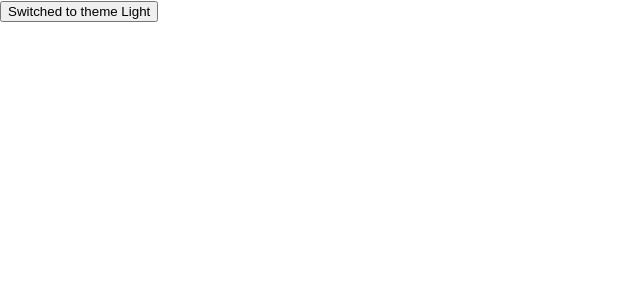
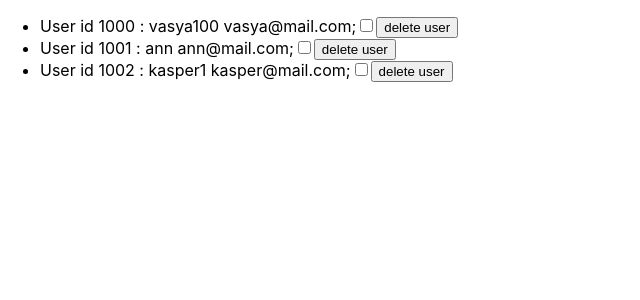
Before and after one commit to yevhenfc/redux-learn, a React (Create React App) app: page / in a window 1280 px wide. Shown: the top 300 px of the page, without its empty margins (0-640 px from the left). Built offline with nearby package versions, Linux system fonts and the light colour scheme.

Commit message:
UserListComponents

```diff
--- a/src/App.js
+++ b/src/App.js
@@ -1,12 +1,11 @@
 import './App.css';
 import React from 'react';
-// import Counter from './Components/Counter';
-import ThemeSwitcher from './Components/ThemeSwitcher';
+import UserList from './Components/UserList';
 
 export default function App() {
   return (
     <>
-      <ThemeSwitcher />
+      <UserList />
     </>
   );
 }
--- a/src/Components/UserList/index.jsx
+++ b/src/Components/UserList/index.jsx
@@ -1,7 +1,34 @@
-import React from 'react'
+import React from 'react';
+import { connect } from 'react-redux';
+import {deleteUser, updateUser} from '../../actions';
 
-export default function UserList() {
+const UserList = (props) => {
+  const {users, deleteAction, updateAction} = props;
+  const mapUsers = (u, index) => {
+    const deleteHandler = () => {deleteAction(u.id);}
+    const updateHandler = () => {updateAction({id: u.id, isPay: !u.isPay})}
   return (
-    <div>index</div>
+      <li key={u.id}>
+          User id {u.id} : {u.login} {u.email};
+          <input type="checkbox" checked={u.isPay} onChange={updateHandler} />
+          <button onClick={deleteHandler}>delete user</button>
+      </li>
+    )
+  }
+
+  return (
+    <ul>{users.map(mapUsers)}</ul>
   )
 }
+
+
+const mapStateToProps = (state) => state.user; // user reducer
+
+const mapDispatchToProps = (dispatch) => {
+  return{
+    deleteAction: id => {dispatch(deleteUser(id))},
+    updateAction: newData => {dispatch(updateUser(newData))},
+  };
+};
+
+export default connect(mapStateToProps, mapDispatchToProps) (UserList);
--- a/src/actions/index.js
+++ b/src/actions/index.js
@@ -1,5 +1,4 @@
 import ACTION_TYPES from "./actionTypes";
-
 export const add = () => ({type: ACTION_TYPES.COUNTER_ADD});
 export const sub = () => ({type: ACTION_TYPES.COUNTER_SUB});
 export const setStep = (newStep) => ({
@@ -7,34 +6,32 @@ export const setStep = (newStep) => ({
     value: newStep,
 });
 export const setTheme = (isLight) => ({
-        type: ACTION_TYPES.SET_THEME,
-        isLight: isLight,
+    type: ACTION_TYPES.SET_THEME,
+    isLight: isLight
 });
 
-export const createUser = (data) => {
-    return {
+export const createUser = (newUser) => {
+    return{
         type: ACTION_TYPES.CREATE_USER,
-        data: data,
+        data: newUser,
     }
 };
 
 export const updateUser = (newData) => {
-    return {
+    return{
         type: ACTION_TYPES.UPDATE_USER,
-        data: newData,
+        data: newData
     }
-};
-
+}
 export const deleteUser = (id) => {
-    return {
+    return{
         type: ACTION_TYPES.DELETE_USER,
         id: id,
     }
-};
-
+}
 export const getUser = (id) => {
-    return {
+    return{
         type: ACTION_TYPES.READ_USER,
         id: id,
     }
-};
+}
--- a/src/reducers/index.js
+++ b/src/reducers/index.js
@@ -6,7 +6,7 @@ import userReducer    from "./userReducer";
 const rootReducer = combineReducers({
     counterReducer: counterReducer,
     themeReducer  : themeReducer,
-    userReducer   : userReducer,
+    user   : userReducer,
 })
 
 export default rootReducer;
--- a/src/reducers/userReducer.js
+++ b/src/reducers/userReducer.js
@@ -1,9 +1,11 @@
 import ACTION_TYPES from "../actions/actionTypes";
 
+let counter = 1000;
+
 const db = [
-    {id: Date.now(), login: 'vasya100', email: 'vasya1@mail.com'},
-    {id: Date.now(), login: 'vasya101', email: 'vasya2@mail.com'},
-    {id: Date.now(), login: 'vasya102', email: 'vasya3@mail.com'},
+    {id: counter++, login: 'vasya100', email: 'vasya@mail.com', isPay: false},
+    {id: counter++, login: 'ann', email: 'ann@mail.com', isPay: false},
+    {id: counter++, login: 'kasper1', email: 'kasper@mail.com', isPay: false}
 ];
 
 const initialState = {
@@ -20,7 +22,8 @@ const userReducer = (state = initialState, action) => {
             const {data} = action;
             const newUser = {
                 ... data,
-                id: Date.now(),
+                id: counter++,
+                isPay: false,
             };
             const newUsersDB = [...users, newUser];
             return newUsersDB;
@@ -47,7 +50,7 @@ const userReducer = (state = initialState, action) => {
             const {users, currentUser} = state;
             const {id}= action;
             const newUsersDB = [...users];
-            const findUserIndex = newUsersDB.findIndex(u => data.id == u.id);
+            const findUserIndex = newUsersDB.findIndex(u => id == u.id);
             return {currentUser: newUsersDB[findUserIndex]};
         };
 
```
